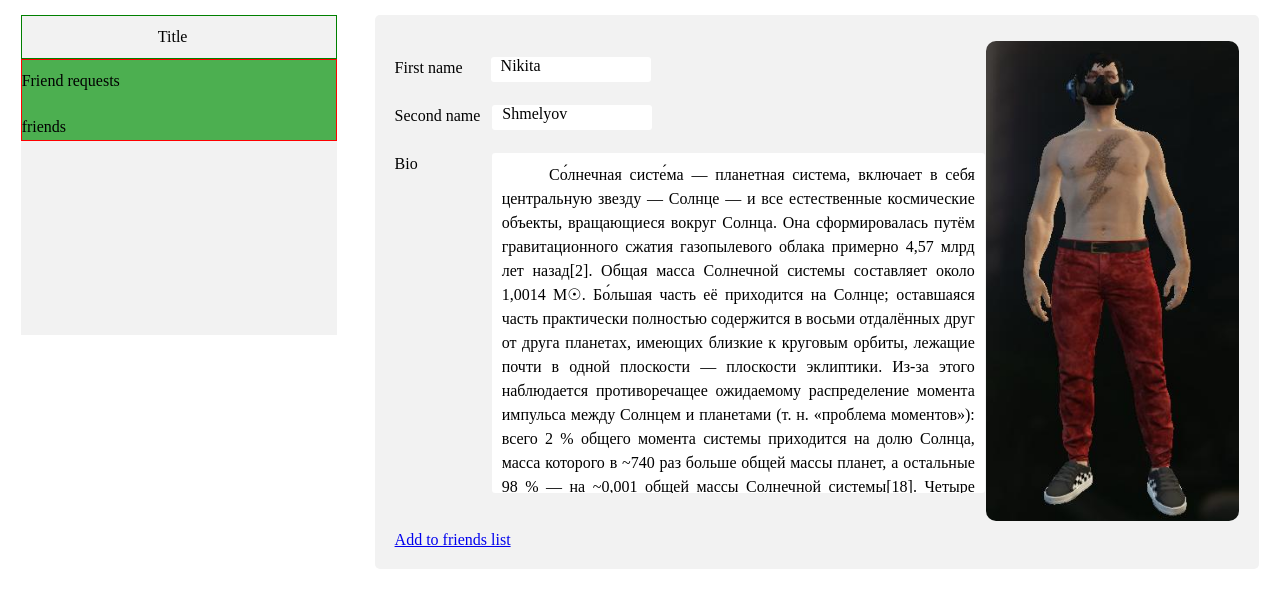
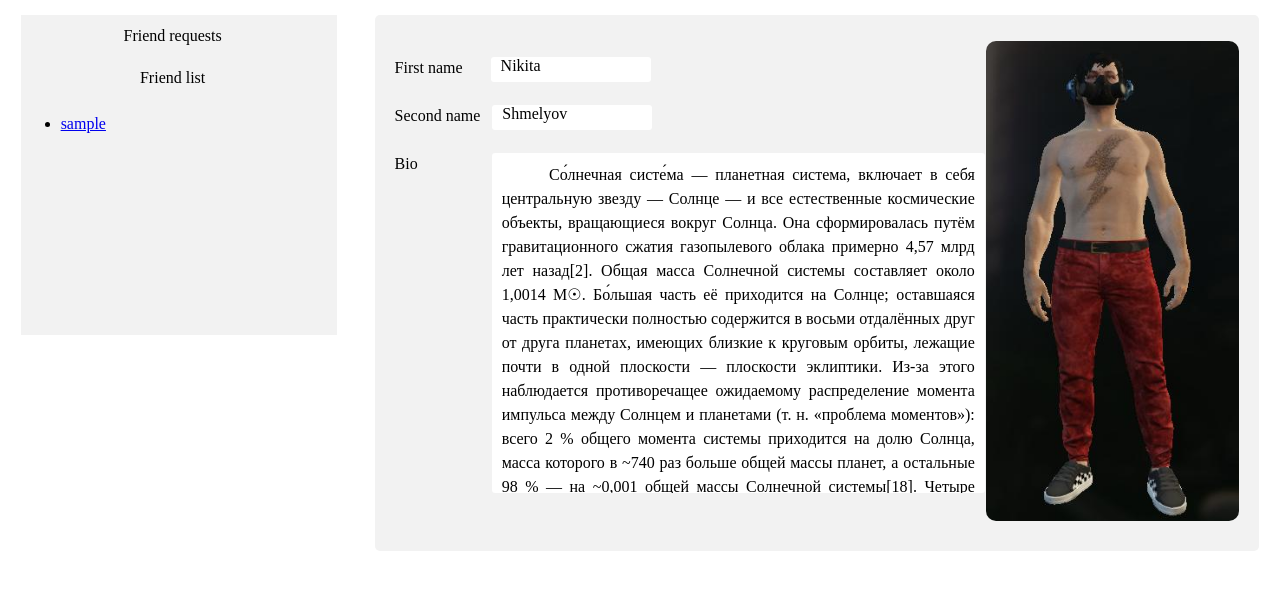
Before and after one commit to NikitaShmelev/social_media, a Django app: template social_media/apps/user/templates/profile_page.html in a window 1280 px wide. Shown: the part 89-703 px from the top of the page. Run offline with Django 3.2, Linux system fonts and the light colour scheme; data comes from the database, SQL or seed files in the repository; both versions use the stored data as it was after the commit; tables that the repository leaves empty hold one stand-in row (values such as "Sample post"); the template is opened without the code that fills it: values that come from a table or form of the project are taken from there, most other values are stand-ins (such as "Sample title", 1, 10 or a date in 2020).

Commit message:
friend list updates

```diff
--- a/social_media/apps/user/forms.py
+++ b/social_media/apps/user/forms.py
@@ -5,7 +5,7 @@ from .models import UserProfile
 
 class SignupForm(UserCreationForm):
 
-    email = forms.EmailField(max_length=200, help_text='Required',
+    email = forms.EmailField(max_length=50, help_text='Required',
                             widget=forms.PasswordInput(attrs={
                                 'placeholder':'Email',
                                 'type':'email'}))
@@ -16,6 +16,7 @@ class SignupForm(UserCreationForm):
         widget=forms.PasswordInput(attrs={'placeholder':'Password confirmation'})
         )
     username = forms.CharField(
+        required=True, min_length=4, max_length=30,
         widget=forms.TextInput(attrs={'placeholder':'Username'})
         )
 
--- a/social_media/apps/user/static/css/profile.css
+++ b/social_media/apps/user/static/css/profile.css
@@ -13,17 +13,13 @@
   float: left;
   width: 25%;
   margin-left: 1%;
-
   background-color: #f2f2f2;
 }
 .title{
   text-align: center;
-  border: 1px solid green;
 }
 .list{
-  border: 1px solid red;
   min-height: 10vh;
-  background-color: #4CAF50;
 }
 .profile_image{
     width: 100%;
--- a/social_media/apps/user/templates/profile.html
+++ b/social_media/apps/user/templates/profile.html
@@ -29,22 +29,36 @@
       </div>
     </div>
     <div class="friend_list">
-      <div class="title">
-        <label for="title">Title</label>
-      </div>
       <div class="list">
 
             {% if friend_requests %}
-        <label for="list">Friend requests</label>
+              <div class="requests">
+                  <div class="title">
+                    <label for="title">Friend requests</label>
+                  </div>
+                    {% if profile.profile_id == request.user.id %}
                       <ul>
-          {% if profile.profile_id == request.user.id %}
                         {% for user_id in friend_requests %}
                           <li><a  href="{% url 'user:show_profile' user_id %}">view profile</a></li>
                         {% endfor %}
-          {% endif %}
                       </ul>
                     {% endif %}
-        friends
+              </div>
+            {% endif %}
+
+            {% if friend_list %}
+              <div class="friends">
+                <div class="title">
+                  <label for="title">Friend list</label>
+                </div>
+                <ul>
+
+                  {% for profile in friend_list %}
+                    <li><a  href="{% url 'user:show_profile' profile.user.id %}">{{profile.user.username}}</a></li>
+                  {% endfor %}
+                </ul>
+              </div>
+            {% endif %}
       </div>
     </div>
 </body>
--- a/social_media/apps/user/templates/profile_page.html
+++ b/social_media/apps/user/templates/profile_page.html
@@ -85,12 +85,12 @@
 
             </div>
         </div>
+        {% if request.user.is_authenticated %}
             {% if profile.profile_id in check_list %}
-
                 <a href="{% url 'user:accept_invite' profile.profile_id %}">Accept invite</a>
             {% else %}
                 <a href="{% url 'user:sent_request' profile.profile_id %}">Add to friends list</a>
             {% endif %}
-
+        {% endif %}
     {% endif %}
 {% endblock %}
--- a/social_media/apps/user/views.py
+++ b/social_media/apps/user/views.py
@@ -107,13 +107,17 @@ def show_profile(request, profile_id, friend_requests=None, check_list=None, fri
         else:
             friend_requests = FriendshipRequest.objects.filter(to_user=request.user.id)
         check_list = [i['from_user_id'] for i in friend_requests.values()]
-        friend_list = Friend.objects.filter()
+        friend_list = [
+            UserProfile.objects.get(profile_id=i.from_user_id)
+            for i in Friend.objects.filter(to_user=profile_id)
+            ]
     except:
         raise Http404('Page not found(')
     return render(request, 'profile_page.html', {
                 'profile': profile,
                 'friend_requests': friend_requests,
                 'check_list': check_list,
+                'friend_list': friend_list,
         })
 
 
```
Also changed, not shown: db.sqlite3. Lines whose indentation alone changed are shown as unchanged.
